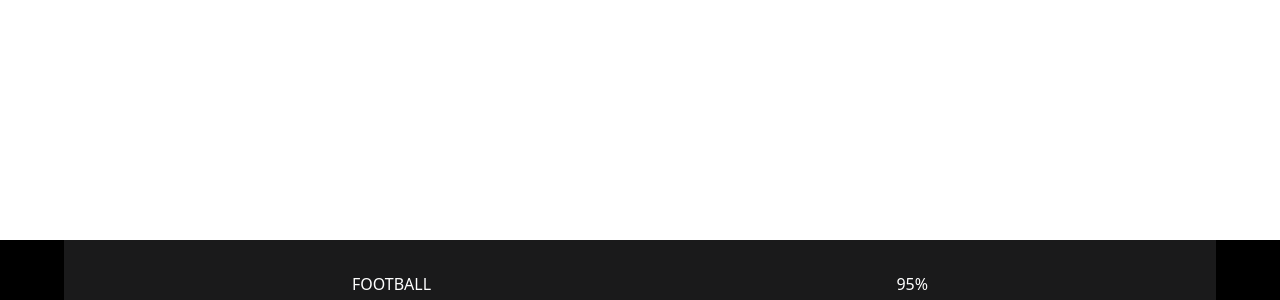
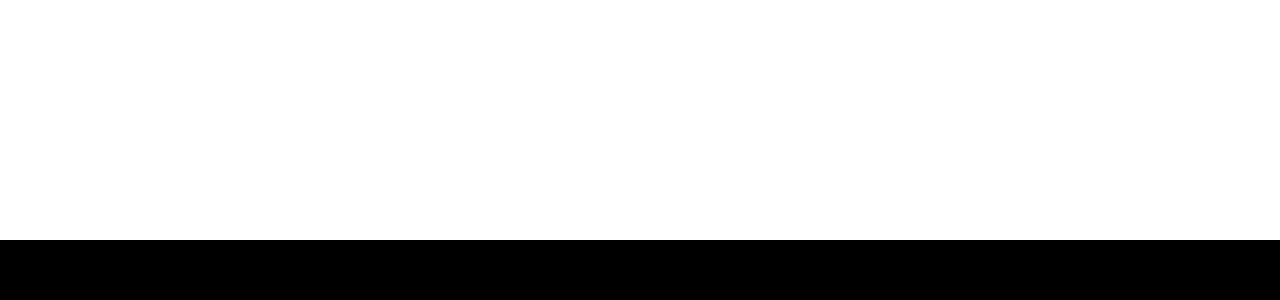
Before and after one commit to Bida3443/Bida-dev, a Next.js app: page /about in a window 1280 px wide. Shown: the part 1500-1800 px from the top of the page. After the commit the page ends 1564 px from the top, so only its background shows below. Built offline with nearby package versions, Linux system fonts and the light colour scheme.

Commit message:
My Porfolio

```diff
--- a/app/about/page.tsx
+++ b/app/about/page.tsx
@@ -198,23 +198,23 @@ export default function About ()  {
 
                     {/* interests */}
 
-                         <div className="min-h-screen bg-[#1a1a1b] flex flex-col items-center justify-center p-2 space-y-8">
+                         <div className=" bg-[#1a1a1b] grid grid-cols-1 lg:grid-cols-2 items-center justify-center p-10 space-y-5 ">
 
       {interest.map((skill, index) => (
-        <div key={index} className="w-full max-w-xl">
+        <div key={index} className="w-full  max-w-lg">
 
           {/* Skill Name + Percentage */}
-          <div className="flex justify-between mb-2 text-white">
+          <div className="flex justify-between mb-2  text-white">
             <span>{skill.name}</span>
             <span>{skill.percentage}%</span>
           </div>
 
           {/* Progress Bar Background */}
-          <div className="w-full h-3 bg-[#232325] rounded-full overflow-hidden">
+          <div className="w-full space-x-6  h-3 bg-[#232325]  overflow-hidden">
 
             {/* Animated Fill */}
             <motion.div
-              className="h-full bg-blue-600 rounded-full"
+              className="h-full bg-blue-600 "
               initial={{ width: 0 }}
               whileInView={{ width: `${skill.percentage}%` }}
               transition={{ duration: 1 }}
```
